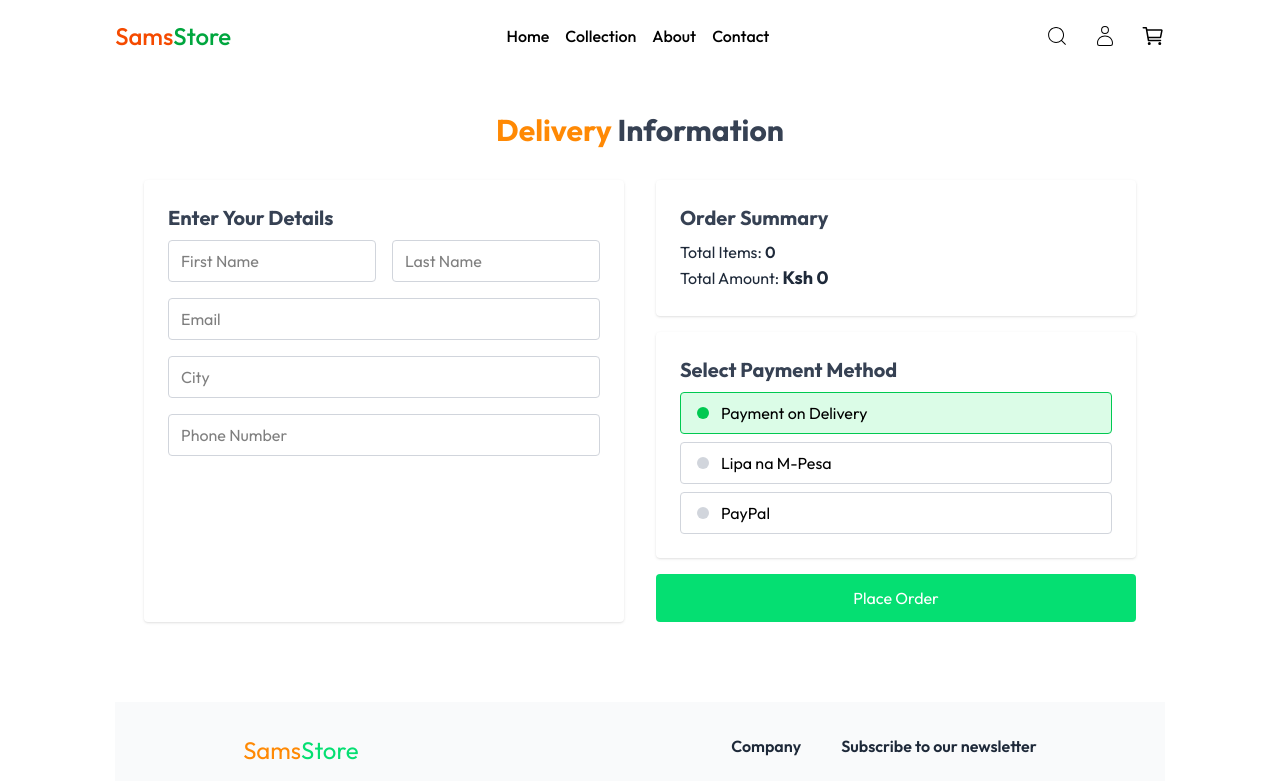
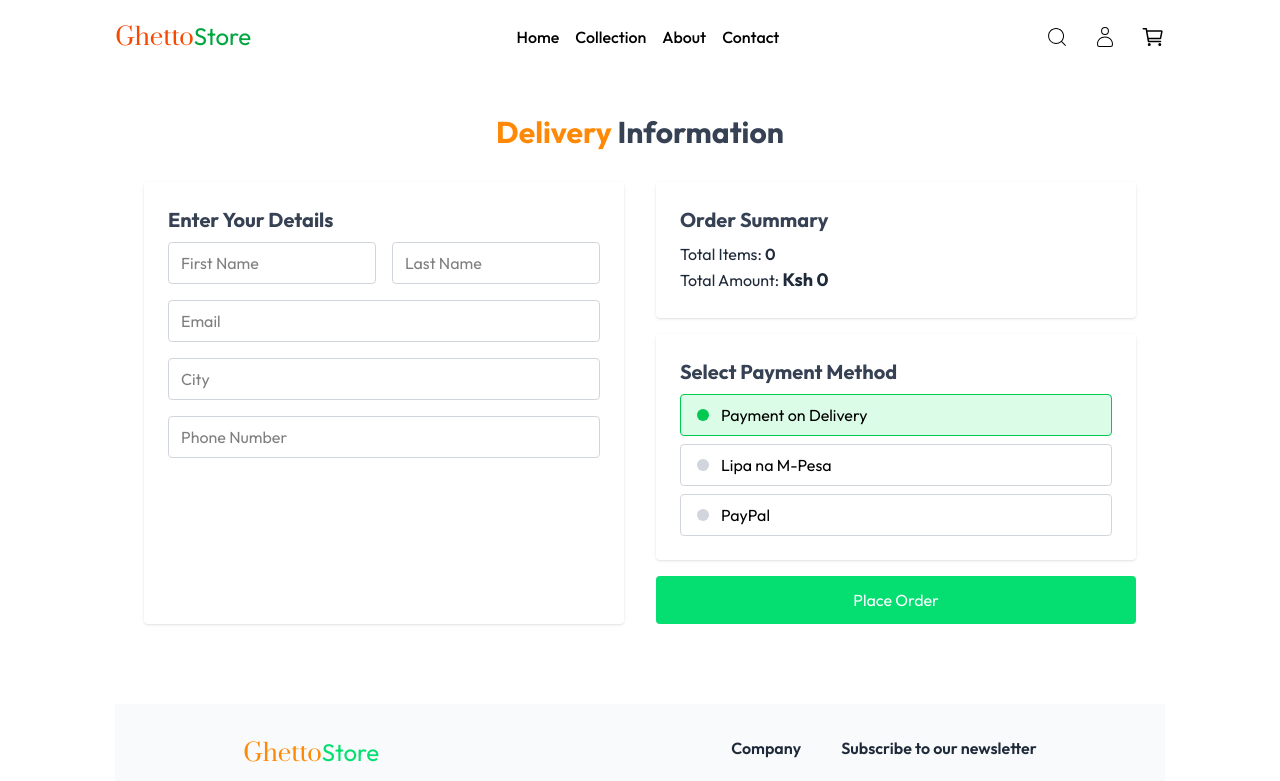
Before and after one commit to Sam-Install/Ecoomerce, a React (Vite) app: page /checkout in a window 1280 px wide. Shown: the top 781 px of the page. Built offline with nearby package versions, Linux system fonts and the light colour scheme.

Commit message:
name commit

```diff
--- a/src/Components/Footer.jsx
+++ b/src/Components/Footer.jsx
@@ -9,8 +9,8 @@ const Footer = () => {
 
 
           <div className="md:max-w-md">
-            <h1 className="text-2xl text-orange-400">
-              Sams<span className="text-2xl text-green-400">Store</span>
+            <h1 className="prata-regular text-2xl text-orange-400">
+              Ghetto<span className="text-2xl text-green-400">Store</span>
             </h1>
             <p className="mt-6 text-sm text-gray-700">
               Located at the heart of the coastal city and delivering worldwide.
--- a/src/Components/Navbar.jsx
+++ b/src/Components/Navbar.jsx
@@ -16,8 +16,8 @@ const Navbar = () => {
     <div className='flex items-center justify-between py-5 font-medium'>
 
 
-      <h1 className='text-2xl text-orange-600'>
-        Sams<span className='text-2xl text-green-600'>Store</span>
+      <h1 className='prata-regular text-2xl text-orange-600'>
+        Ghetto<span className='text-2xl text-green-600'>Store</span>
       </h1>
 
 
```
